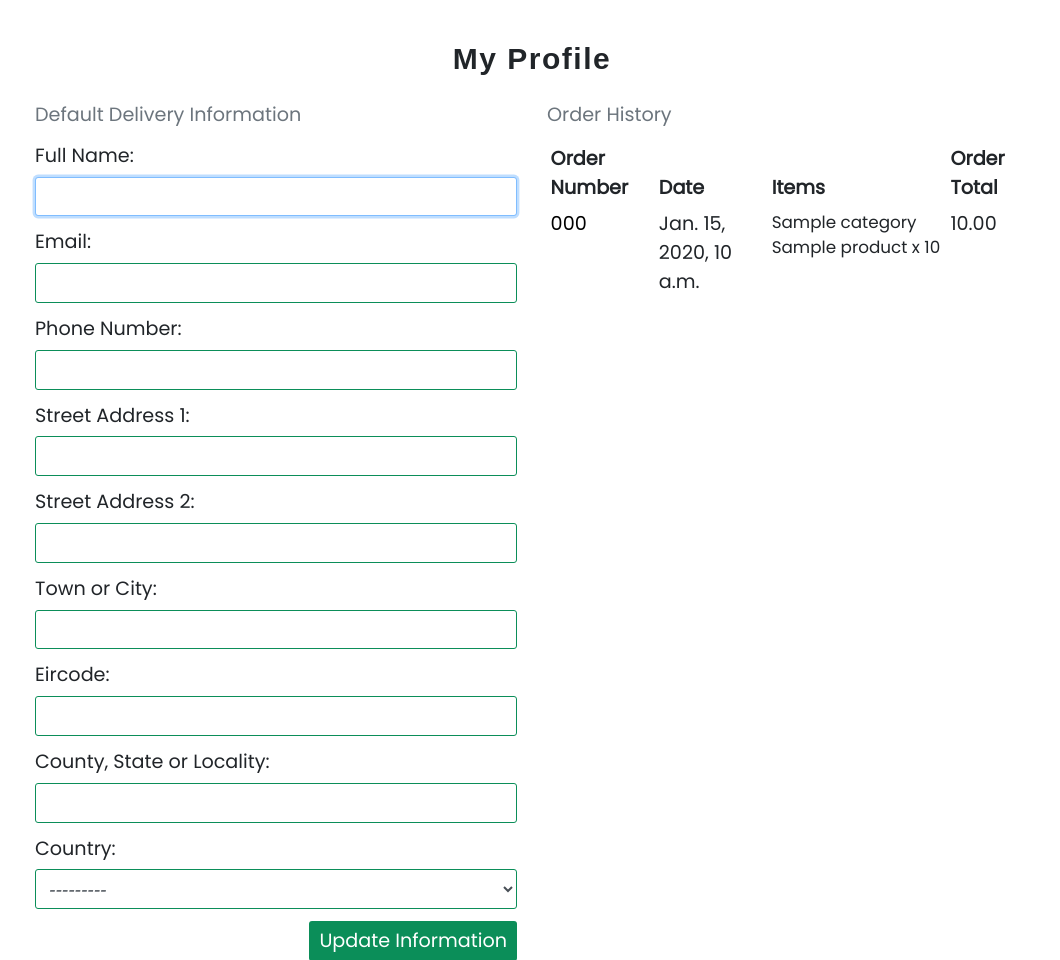
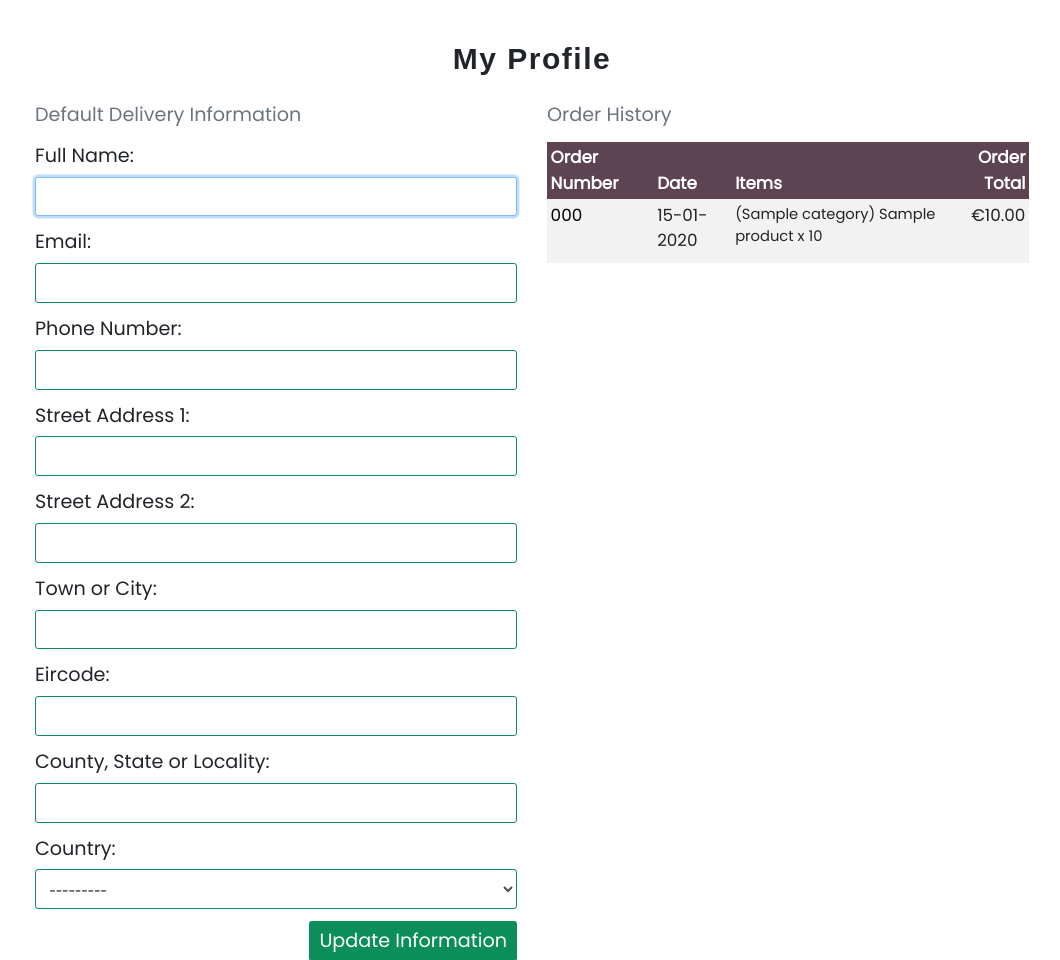
Before and after one commit to MoniPar/reclaimed-treasures, a Django app: template profiles/templates/profiles/profile.html in a window 1280 px wide. Shown: the part 187-1147 px from the top of the page, without its empty margins (108-1168 px from the left). Run offline with Django 3.2, Linux system fonts and the light colour scheme; tables that the repository leaves empty hold one stand-in row (values such as "Sample post"); the template is opened without the code that fills it: values that come from a table or form of the project are taken from there, most other values are stand-ins (such as "Sample title", 1, 10 or a date in 2020); parts of the project's set-up code (start-up, migrations or seed data) failed here and were passed over; some libraries are stand-ins or nearby versions; some web fonts are replaced.

```diff
--- a/checkout/static/checkout/js/stripe_elements.js
+++ b/checkout/static/checkout/js/stripe_elements.js
@@ -118,7 +118,7 @@ form.addEventListener('submit', function(ev) {
             } else {
                 // Submits form if status comes back as succeeded
                 if (result.paymentIntent.status === 'succeeded') {
-                    form.submit();
+                    form.submit()
                 }
             }
         });
--- a/checkout/views.py
+++ b/checkout/views.py
@@ -163,6 +163,8 @@ def checkout_success(request, order_number):
         # Saves the user's info
         if save_info:
             profile_data = {
+                'default_full_name': order.full_name,
+                'default.email': order.email,
                 'default_phone_number': order.phone_number,
                 'default_street_address1': order.street_address1,
                 'default_street_address2': order.street_address2,
--- a/profiles/static/profiles/css/profile.css
+++ b/profiles/static/profiles/css/profile.css
@@ -11,3 +11,7 @@
 #id_default_country option:first-child {
     font-style: italic;
 }
+
+.thead-darken {
+    background-color: #5e4352;
+}
--- a/profiles/templates/profiles/profile.html
+++ b/profiles/templates/profiles/profile.html
@@ -34,16 +34,16 @@
             </form>
         </div>
         <!-- Order History -->
-        <div class="col-10 offset-1 mb-5 col-md-8 offset-md-2 col-lg-6 offset-lg-0">
+        <div class="col-12 mb-5 col-md-8 offset-md-2 col-lg-6 offset-lg-0">
             <p class="text-muted">Order History</p>
             <div class="order-history table-responsive">
-                <table class="table table-sm table-borderless">
-                    <thead>
+                <table class="table table-sm table-borderless table-striped small">
+                    <thead class="thead-darken text-white">
                         <tr>
                             <th>Order Number</th>
                             <th>Date</th>
                             <th>Items</th>
-                            <th>Order Total</th>
+                            <th class="text-right">Order Total</th>
                         </tr>
                     </thead>
                     <tbody>
@@ -55,19 +55,19 @@
                                         {{ order.order_number|truncatechars:6 }}
                                     </a>
                                 </td>
-                                <td>{{ order.date }}</td>
+                                <td>{{ order.date|date:"d-m-Y" }}</td>
                                 <td>
                                     <ul class="list-unstyled">
                                         {% for item in order.lineitems.all %}
                                             <li class="small">
-                                                {{ item.product.category }}
+                                                ({{ item.product.category.friendly_name }})
                                                 {{ item.product.name }}
                                                 x {{ item.quantity }}
                                             </li>
                                         {% endfor %}
                                     </ul>
                                 </td>
-                                <td>{{ order.grand_total }}</td>
+                                <td class="text-right">€{{ order.grand_total }}</td>
                             </tr>
                         {% endfor %}
                     </tbody>
```
Also changed, not shown: checkout/webhook_handler.py (+21 -1 lines).
